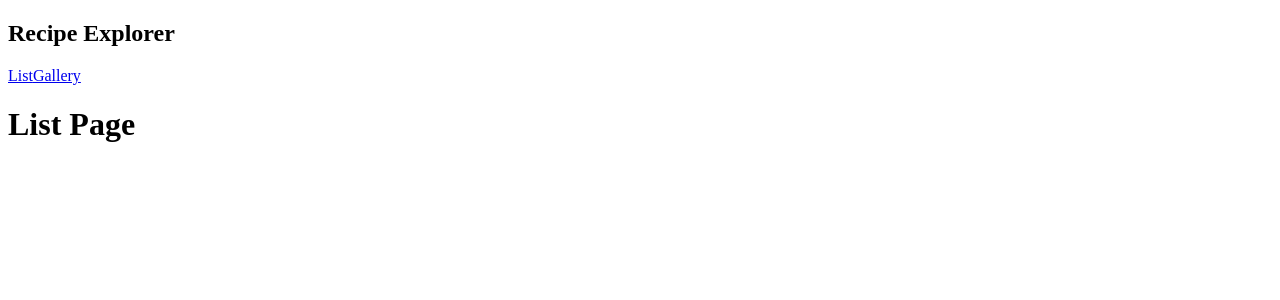
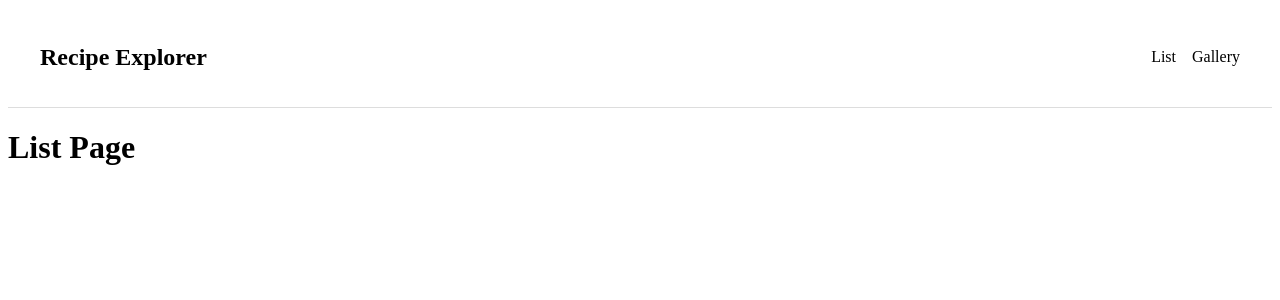
Before and after one commit to Adrianv0512/mp2, a React (Vite) app: page / in a window 1280 px wide. Shown: the top 300 px of the page. Built offline with nearby package versions, Linux system fonts and the light colour scheme.

Commit message:
small commit

```diff
--- a/src/App.css
+++ b/src/App.css
@@ -0,0 +1,21 @@
+nav {
+  display: flex;
+  justify-content: space-between;
+  align-items: center;
+  padding: 1rem 2rem;
+  border-bottom: 1px solid #ddd;
+}
+
+nav div {
+  display: flex;
+  gap: 1rem;
+}
+
+nav a {
+  text-decoration: none;
+  color: black;
+}
+
+nav a:hover {
+  text-decoration: underline;
+}
```
